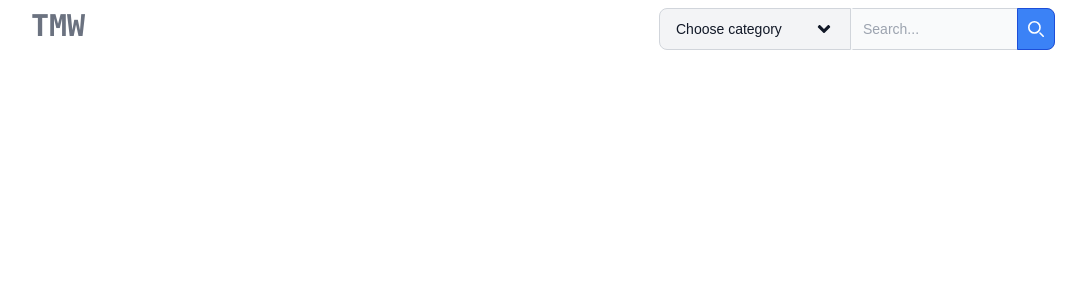
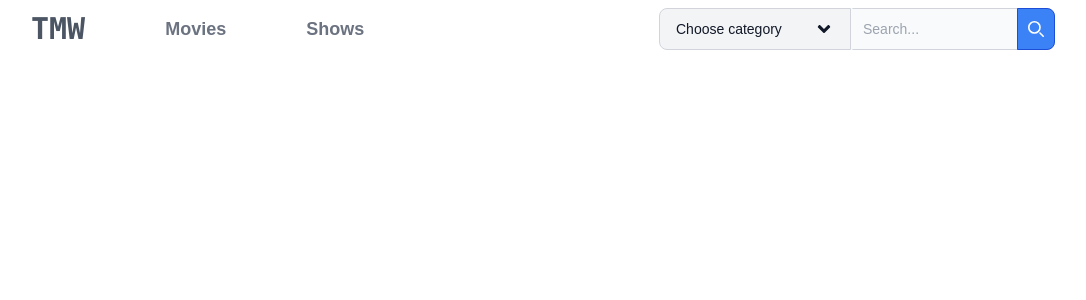
Before and after one commit to Gor-Hoveyan/the-movie-website, a Next.js app: page / in a window 1280 px wide. Shown: the top 300 px of the page, without its empty margins (97-1183 px from the left). Built offline with nearby package versions, Linux system fonts and the light colour scheme.

Commit message:
Add header

```diff
--- a/src/components/Header.tsx
+++ b/src/components/Header.tsx
@@ -5,12 +5,26 @@ export default function Header() {
   return (
     <header className="w-4/5 mx-auto pt-2">
       <div className="flex flex-row justify-between">
-        <Link
-          href={`/home`}
-          className="text-gray-500 font-extrabold text-3xl font-mono"
-        >
-          TMW
-        </Link>
+        <div className="flex items-center">
+          <Link
+            href={`/home`}
+            className="text-gray-600 font-extrabold text-3xl font-mono"
+          >
+            TMW
+          </Link>
+          <Link
+            href={`/shows`}
+            className="px-20 font-extrabold text-gray-500  text-lg"
+          >
+            Movies
+          </Link>
+          <Link
+            href={`/movies`}
+            className="font-extrabold text-gray-500  text-lg"
+          >
+            Shows
+          </Link>
+        </div>
         <Search />
       </div>
     </header>
```
